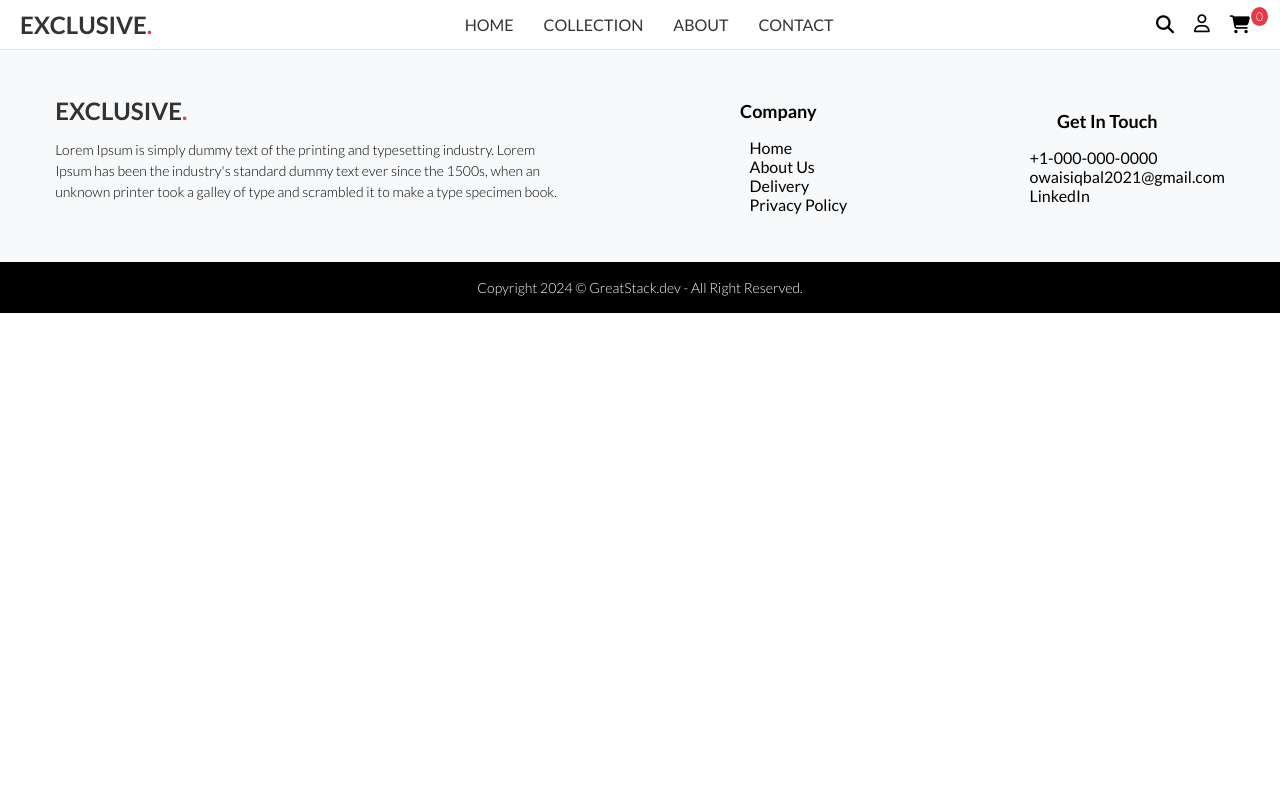
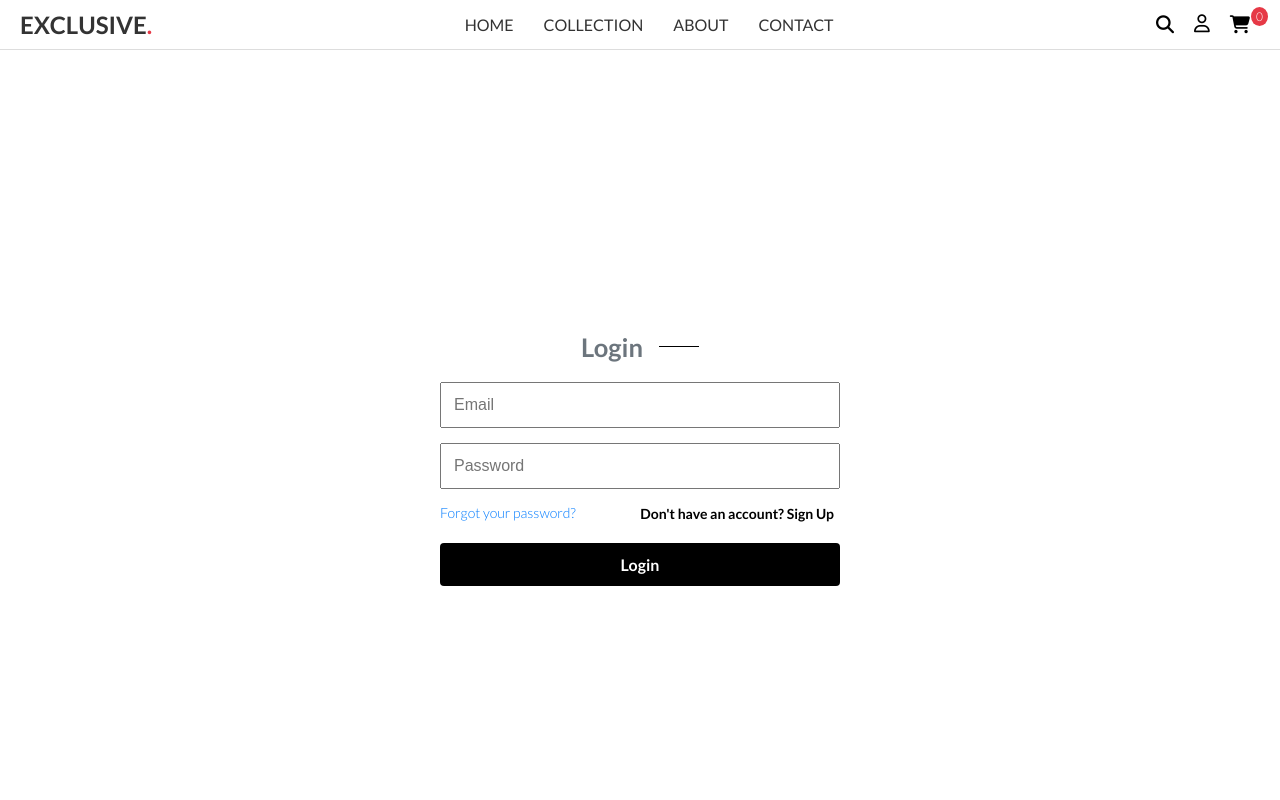
Before and after one commit to MuhammadOwais03/EcommerceMernStack, a React (Vite) app in the folder exclusive/: page /sign/1 in a window 1280 px wide. Shown: the top 800 px of the page. Built offline with nearby package versions, Linux system fonts and the light colour scheme; no server answers.

Commit message:
just correcting

```diff
--- a/exclusive/components/Navbar.jsx
+++ b/exclusive/components/Navbar.jsx
@@ -2,14 +2,14 @@ import React, { useEffect, useState } from 'react';
 import './styles/navbar.css';
 import { Link, Navigate } from "react-router-dom";
 
-const Navbar = ({menuOpen, setMenuOpen, setProducts, products, cartCount, isLogin, setUserId, setUserData, setCartCount, setIsLogin }) => {
+const Navbar = ({ menuOpen, setMenuOpen, setProducts, products, cartCount, isLogin, setUserId, setUserData, setCartCount, setIsLogin }) => {
     const [search, setSearch] = useState(false);
 
     const [dropdownOpen, setDropdownOpen] = useState(false);
     const [searchTerm, setSearchTerm] = useState("");
     const [searchProducts, setSearchProducts] = useState([]);
 
-    useEffect(()=>{
+    useEffect(() => {
         setSearchProducts(products);
     }, [])
 
@@ -32,7 +32,7 @@ const Navbar = ({menuOpen, setMenuOpen, setProducts, products, cartCount, isLogi
         setUserData({});
         setCartCount(0);
         setIsLogin(false);
-        Navigate('/sign');
+        Navigate('/sign/login');
     };
 
     const handleSearchChange = (e) => {
@@ -82,8 +82,8 @@ const Navbar = ({menuOpen, setMenuOpen, setProducts, products, cartCount, isLogi
                                     </>
                                 ) : (
                                     <>
-                                        <Link to="/sign">Login</Link>
-                                        <Link to="/sign">Sign Up</Link>
+                                        <Link to="/sign/login">Login</Link>
+                                        <Link to="/sign/signup">Sign Up</Link>
                                     </>
                                 )}
                             </div>
--- a/exclusive/src/App.jsx
+++ b/exclusive/src/App.jsx
@@ -100,13 +100,13 @@ const App = () => {
           <Route path="/" element={<Home products={products} setMenuOpen={setMenuOpen} />} />
           <Route path="/collections" element={<Collections products={products} setMenu={setMenuOpen} />} />
           <Route path="/product/:id" element={<Product setMenuOpen={setMenuOpen} userId={userId} setCartCount={setCartCount} setUserData={setUserData} userData={userData} />} />
-          <Route path="/sign" element={<Sign setMenuOpen={setMenuOpen} setUserId={setUserId} setCartCount={setCartCount} />} />
+          <Route path="/sign/:Type" element={<Sign setMenuOpen={setMenuOpen} setUserId={setUserId} setCartCount={setCartCount} setIsLogin={setIsLogin} isLogin={isLogin} />} />
           <Route path="/checkout" element={<Checkout setMenuOpen={setMenuOpen} setUserId={setUserId} setOrders={setOrders} setCartCount={setCartCount} />} />
           <Route path="/cart" element={<Cart isLogin={isLogin} setMenuOpen={setMenuOpen} products={products} userData={userData} setCartCount={setCartCount} />} />
           <Route path="/orders" element={<OrdersList setMenuOpen={setMenuOpen} products={products} userData={userData} setCartCount={setCartCount} orders={orders} />} />
           {/* <Route path="/profile" element={<ProfilePage setMenuOpen={setMenuOpen} setUserId={setUserId} setCartCount={setCartCount} userData={userData} />} /> */}
-          <Route path="/about-us" element={<AboutUs />} />
-          <Route path="/contact-us" element={<ContactUs />} />
+          <Route path="/about-us" element={<AboutUs setMenuOpen={setMenuOpen} />} />
+          <Route path="/contact-us" element={<ContactUs setMenuOpen={setMenuOpen} />} />
         </Routes>
         <Footer />
       </Router>
--- a/exclusive/src/pages/AboutUs.jsx
+++ b/exclusive/src/pages/AboutUs.jsx
@@ -1,8 +1,13 @@
-import React from 'react';
+import React, {useEffect} from 'react';
 import '../../components/styles/about.css'
 import about_img from '../assets/about_img.png'
 
-const AboutUs = () => {
+const AboutUs = ({setMenuOpen}) => {
+
+  useEffect(()=>{
+    setMenuOpen(false)
+  },[])
+
   return (
     <div className="about-us">
       <section className="about-us-section">
--- a/exclusive/src/pages/Collections.jsx
+++ b/exclusive/src/pages/Collections.jsx
@@ -26,7 +26,7 @@ const Collections = ({ setMenu, products }) => {
 
   useEffect(()=>{
     console.log("IIII")
-    // setMenu(false)
+    setMenu(false)
   },[])
 
 
--- a/exclusive/src/pages/ContactUs.jsx
+++ b/exclusive/src/pages/ContactUs.jsx
@@ -1,8 +1,11 @@
-import React from 'react';
+import React, {useEffect} from 'react';
 import '../../components/styles/contact.css';
 import contact_img from '../assets/contact_img.png';
 
-const ContactUs = () => {
+const ContactUs = ({setMenuOpen}) => {
+  useEffect(()=>{
+      setMenuOpen(false)
+    },[])
   return (
     <div className="contact-us">
       <h2 className="contact-title">CONTACT <span>US</span></h2>
--- a/exclusive/src/pages/Product.jsx
+++ b/exclusive/src/pages/Product.jsx
@@ -48,12 +48,12 @@ export const Product = ({ setMenuOpen, userId, setCartCount, setUserData, userDa
         if (!accessToken) {
             toast.error('Please login to add to cart');
             stack.push('/product/' + id); // Store the current route
-            navigation('/sign'); // Redirect to the login page
+            navigation('/sign/login'); // Redirect to the login page
             return;
         }
 
         if (!selectedSize) {
-            alert('Please select a size before adding to cart');
+            toast.error('Please select a size before adding to cart');
             return;
         }
 
--- a/exclusive/src/pages/Sign.jsx
+++ b/exclusive/src/pages/Sign.jsx
@@ -4,8 +4,10 @@ import { fetchData, stack } from "../../server";
 import { useNavigate, useParams } from 'react-router-dom';
 import { toast } from 'react-toastify';
 
-function Sign({setMenuOpen,setUserId}) {
+
+function Sign({ setMenuOpen, setUserId, setIsLogin, isLogin }) {
   const [isSignUp, setIsSignUp] = useState(true); // State to toggle between Sign Up and Login
+  const { Type } = useParams();
 
   const [name, setName] = useState('');
   const [email, setEmail] = useState('');
@@ -18,53 +20,67 @@ function Sign({setMenuOpen,setUserId}) {
     setIsSignUp(!isSignUp);
   };
 
-  useEffect(()=>{
+  useEffect(() => {
+
+    console.log(Type)
     setMenuOpen(false);
-  },[])
+
+    if (Type.toLowerCase() === 'login') {
+      setIsSignUp(false)
+    } else if (Type.toLowerCase() === 'signup') {
+      setIsSignUp(true)
+    } else {
+      if (!isLogin && isSignUp) {
+        setIsSignUp(false)
+      }
+    }
+
+
+  }, [Type])
 
 
   const handleSubmit = async (event) => {
     event.preventDefault();
-    console.log(name,email,password)
+    console.log(name, email, password)
 
     if (isSignUp) {
       // Sign Up
       const data = {
-        name:name,
-        email:email,
-        password:password,
-        password2:confirmPassword
+        name: name,
+        email: email,
+        password: password,
+        password2: confirmPassword
       }
 
 
       console.log(data);
 
-      fetchData('users/register',data,'POST').then((response) => {
+      fetchData('users/register', data, 'POST').then((response) => {
         console.log(response);
-        if(response.statusCode === 201) {
+        if (response.statusCode === 201) {
           setIsSignUp(false);
         }
         else {
           alert(res.message);
         }
       }).catch((error) => {
-        console.error('Error signing up:',error);
+        console.error('Error signing up:', error);
       });
     }
     else {
       // Login
       const data = {
-        email:email,
-        password:password
+        email: email,
+        password: password
       }
 
-      fetchData('users/login',data,'POST').then((response) => {
+      fetchData('users/login', data, 'POST').then((response) => {
         console.log(response);
-        if(response.statusCode === 200) {
-          localStorage.setItem('accessToken',response.data.accessToken);
+        if (response.statusCode === 200) {
+          localStorage.setItem('accessToken', response.data.accessToken);
           setUserId(response.data.user._id);
-          localStorage.setItem('userId',response.data.user._id);
-          if(stack.length > 0) {
+          localStorage.setItem('userId', response.data.user._id);
+          if (stack.length > 0) {
             const path = stack.pop();
             navigation(path);
           }
@@ -77,7 +93,7 @@ function Sign({setMenuOpen,setUserId}) {
 
         }
       }).catch((error) => {
-        console.error('Error logging in:',error);
+        console.error('Error logging in:', error);
       });
     }
 
```
Also changed, not shown: 1 other file (tests, documents, lock files or other folders).
